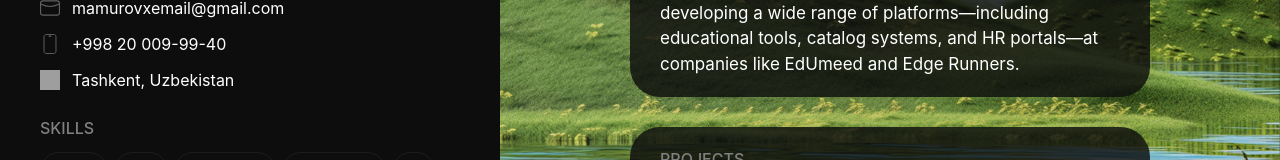
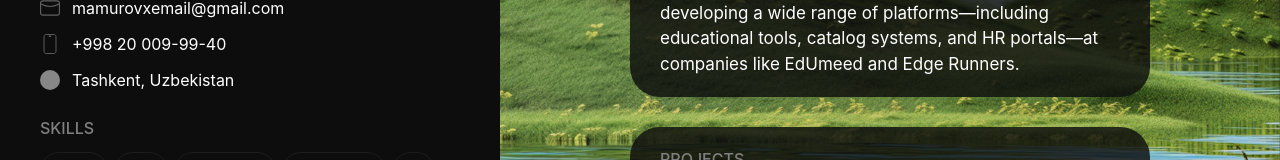
Before and after one commit to MXasan/portfolio-mcasyn, a React app: page / in a window 1280 px wide. Shown: the part 413-573 px from the top of the page. Built offline with nearby package versions, Linux system fonts and the light colour scheme; grey boxes are pictures that could not be loaded; the HTML template or start-up script is replaced by a standard one.

Commit message:
fix: remove no needs images and put svg for location in the left side

```diff
--- a/src/leftSide/leftSidecontact/leftSideContact.tsx
+++ b/src/leftSide/leftSidecontact/leftSideContact.tsx
@@ -8,7 +8,7 @@ const contact = [
     label: "+998 20 009-99-40",
   },
   {
-    icon: "location.svg",
+    icon: "cursor.svg",
     label: "Tashkent, Uzbekistan",
   },
 ];
```
Also changed, not shown: public/websitesImg/website1.jpg (deleted), public/websitesImg/website4.jpg (deleted).
